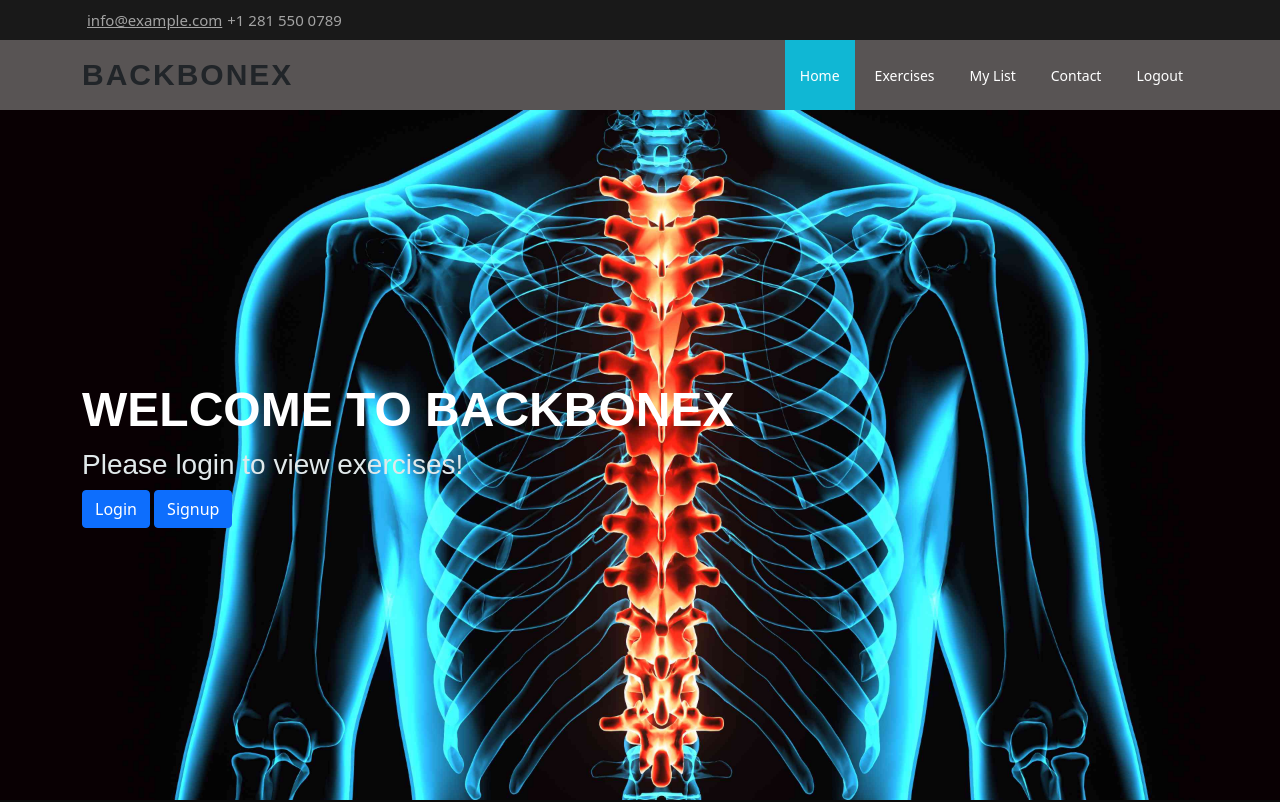
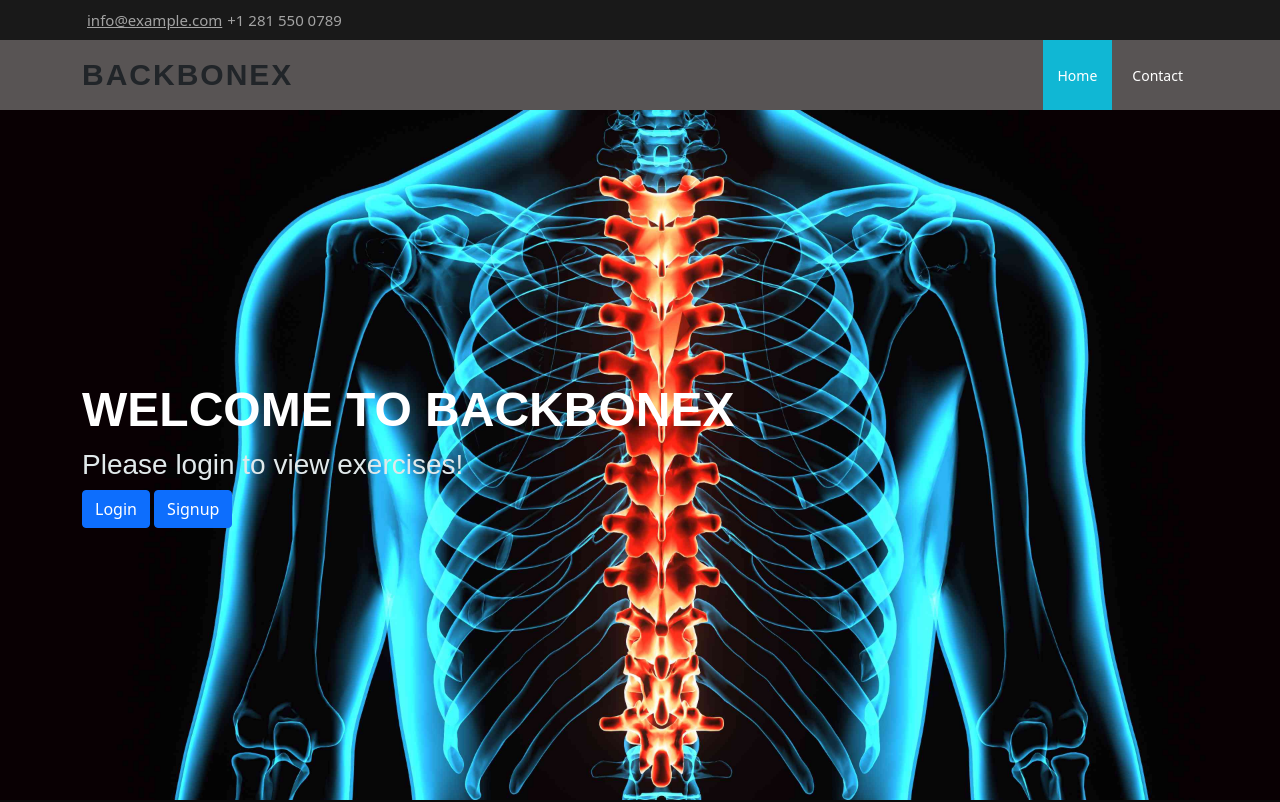
Before and after one commit to chris-noriega14/BackboneX, a React (Create React App) app in the folder client/: page / in a window 1280 px wide. Shown: the top 802 px of the page. Built offline with nearby package versions, Linux system fonts and the light colour scheme.

Commit message:
login/logout done

```diff
--- a/client/src/Components/Hero/Login.js
+++ b/client/src/Components/Hero/Login.js
@@ -3,6 +3,7 @@ import React, { useState, useRef, useEffect } from 'react';
 import { Button, Modal } from 'react-bootstrap';
 import Signup from './Signup';
 import loginApi from '../../utils/httpRoutes';
+import auth from "../../utils/auth"
 
 
 function Login() {
@@ -21,7 +22,7 @@ function Login() {
     setShow(false)
 
     loginApi.login(emailInput.current.value, passwordInput.current.value).then((res) => {
-      console.log(res);
+      auth.login(res.data.token);
     })
   }
   const handleShow = () => setShow(true);
--- a/client/src/Components/Navbar/Navbar.js
+++ b/client/src/Components/Navbar/Navbar.js
@@ -1,6 +1,13 @@
 import './Navbar.css';
+import Auth from '../../utils/auth.js'
+
+
 
 function Nav() {
+  const logout = (event) => {
+    event.preventDefault();
+    Auth.logout();
+  };
   return (
     <div>
       <div>
@@ -25,6 +32,7 @@ function Nav() {
           <div className="container d-flex align-items-center justify-content-between">
             <h1 className="logo">BackBoneX</h1>
 
+            {Auth.loggedIn() ? (
               <nav id="navbar" className="navbar">
 
 
@@ -33,9 +41,21 @@ function Nav() {
                   <li><a className="nav-link scrollto" href="/exercises">Exercises</a></li>
                   <li><a className="nav-link scrollto" href="/mylist">My List</a></li>
                   <li><a className="nav-link scrollto" href="#contact">Contact</a></li>
-        <li><a className="nav-link scrollto" href="/logout">Logout</a></li>
+                  <li><a className="nav-link scrollto" onClick={logout}>Logout</a></li>
                 </ul>
               </nav>
+            ) : (
+              <nav id="navbar" className="navbar">
+
+
+                <ul>
+                  <li><a className="nav-link scrollto active" href="/dashboard">Home</a></li>
+                  <li><a className="nav-link scrollto" href="#contact">Contact</a></li>
+                </ul>
+              </nav>
+            )}
+
+
 
           </div>
         </header>
--- a/client/src/utils/httpRoutes.js
+++ b/client/src/utils/httpRoutes.js
@@ -4,8 +4,6 @@ export default {
          return axios.post('/users/login', {
             "email": email,
             "password": password
-          }).then((res) => {
-            console.log(res);
           })
     }
 }
```
Also changed, not shown: 2 other files (tests, documents, lock files or other folders). Lines whose indentation alone changed are shown as unchanged.
